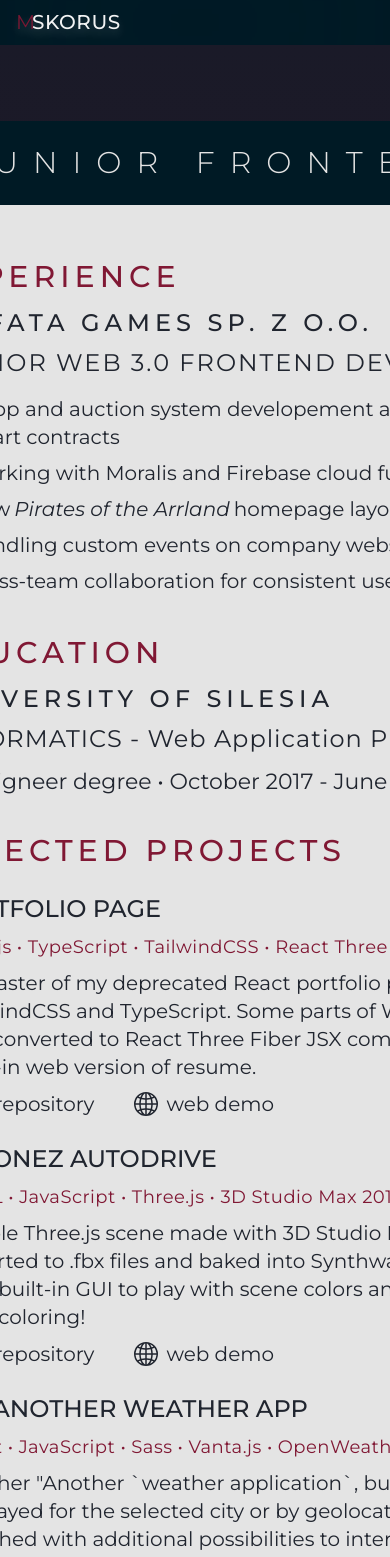
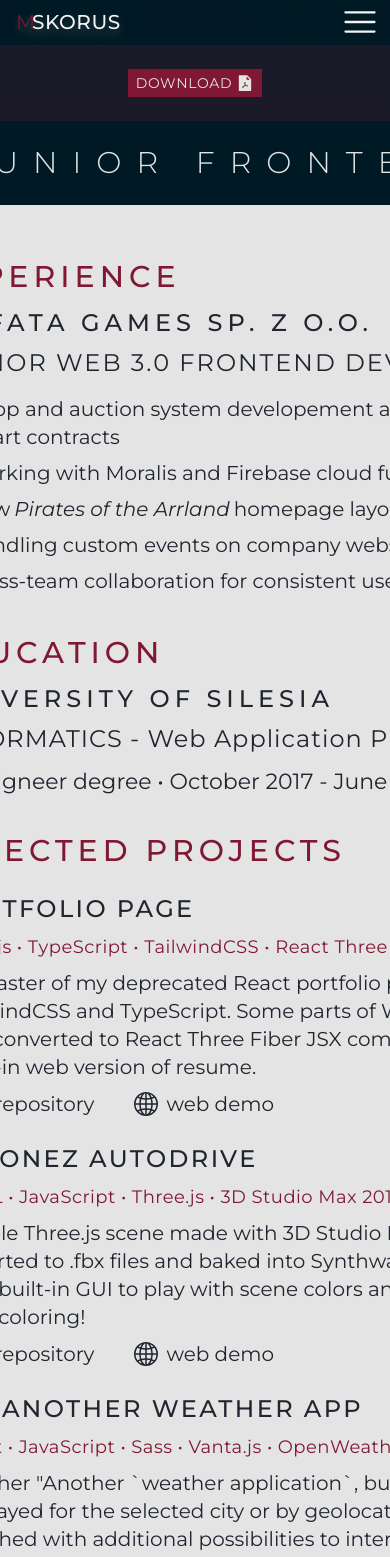
Before and after one commit to SkorczanFFF/mskorus-remaster, a Next.js app: page /resume in a window 390 px wide. Shown: the top 1557 px of the page. Built offline with nearby package versions, Linux system fonts and the light colour scheme; a web font is replaced by a local one.

Commit message:
feat: mobile navbar, small fixes

```diff
--- a/src/components/layout/Header/Header.tsx
+++ b/src/components/layout/Header/Header.tsx
@@ -1,6 +1,8 @@
-import React from 'react';
+import Link from 'next/link';
+import React, { useState } from 'react';
 
 import Desktop from '@/components/layout/Header/Partials/Desktop';
+import Mobile from '@/components/layout/Header/Partials/Mobile';
 
 const links = [
   { href: '/#home', label: 'Home' },
@@ -12,6 +14,11 @@ const links = [
 ];
 
 export default function Header(): JSX.Element {
+  const [click, setClick] = useState<boolean>(false);
+  const handleClick = () => {
+    setClick((prevClick) => !prevClick);
+  };
+
   return (
     <header
       className={`font-mont border-primary-blue sticky top-0 z-50 flex h-[45px] items-center justify-between border-b opacity-95 backdrop-blur-[100px]
@@ -30,9 +37,36 @@ export default function Header(): JSX.Element {
         </span>
       </a>
       <div className='justify-betweenflex h-14 items-center'>
-        {/* <Mobile links={links} /> */}
+        <Mobile links={links} click={click} handleClick={handleClick} />
         <Desktop links={links} />
       </div>
+      {click && (
+        <div
+          className={`mobileMenu border-primary-blue relative -z-50 -ml-[60px] h-[260px] w-[110vw] border-b backdrop-blur-[75px] duration-300 ${
+            click ? 'mt-[305px]' : '-mt-[305px]'
+          }`}
+          data-aos='fade-down'
+          data-aos-duration='750'
+        >
+          <ul
+            className='my-5 flex flex-col items-center gap-5'
+            data-aos='fade-down'
+            data-aos-duration='950'
+          >
+            {links.map(({ href, label }) => (
+              <Link
+                href={href}
+                scroll={false}
+                key={`${href}${label}`}
+                className='text-real-white hover:text-real-white text-md uppercase tracking-widest drop-shadow-[0_2px_2px_#001a25] duration-150 hover:tracking-[0.195em] hover:drop-shadow-[0_5px_5px_#972b1a]'
+                onClick={handleClick}
+              >
+                <li>{label}</li>
+              </Link>
+            ))}
+          </ul>
+        </div>
+      )}
     </header>
   );
 }
--- a/src/components/layout/Header/Partials/Mobile.tsx
+++ b/src/components/layout/Header/Partials/Mobile.tsx
@@ -1,4 +1,4 @@
-import React, { useEffect, useState } from 'react';
+import React from 'react';
 import { AiFillCloseSquare } from 'react-icons/ai';
 import { RxHamburgerMenu } from 'react-icons/rx';
 interface LinkItem {
@@ -8,36 +8,27 @@ interface LinkItem {
 
 interface MobileProps {
   links: LinkItem[];
+  click: boolean;
+  handleClick: () => void;
 }
-export default function Mobile({ links }: MobileProps): JSX.Element {
-  const [click, setClick] = useState<boolean>(false);
-
-  const handleOpen = () => {
-    console.log('handleOpen is called'); // Check if this log appears in the console
-    setClick(true);
-  };
-
-  const closeMobileMenu = () => setClick(false);
-
-  useEffect(() => {
-    console.log(click); // Check if the state changes in the console
-  }, [click]);
-
+export default function Mobile({
+  click,
+  handleClick,
+}: MobileProps): JSX.Element {
   return (
     <>
-      <div className='flex w-full md:hidden'>
+      <div className='flex w-full cursor-pointer md:hidden'>
         {click ? (
           <AiFillCloseSquare
-            className='absolute right-3 mt-2 h-10 w-10 text-4xl text-white'
-            onClick={handleOpen}
+            className='text-raspberry absolute right-[10px] mt-2 h-10 w-10 text-4xl'
+            onClick={handleClick} // Fix the onClick event here
           />
         ) : (
           <RxHamburgerMenu
-            className='absolute right-3 mt-2 h-10 w-10 text-4xl text-white'
-            onClick={closeMobileMenu}
+            className='text-real-white absolute right-3 mt-2 h-10 w-9 text-4xl'
+            onClick={handleClick}
           />
         )}
-        <div className='relative -left-10 h-[400px] w-[70vw] backdrop-blur-[75px]'></div>
       </div>
     </>
   );
--- a/src/pages/_app.tsx
+++ b/src/pages/_app.tsx
@@ -3,6 +3,8 @@ import { ToastContainer } from 'react-toastify';
 
 import 'react-toastify/dist/ReactToastify.css';
 import '@/styles/globals.css';
+
+import Header from '@/components/layout/Header/Header';
 
 function MyApp({ Component, pageProps }: AppProps) {
   return (
@@ -19,6 +21,7 @@ function MyApp({ Component, pageProps }: AppProps) {
         pauseOnHover
         toastStyle={{ backgroundColor: 'rgb(0, 26, 37)', color: '#e4e4e4' }}
       />
+      <Header />
       <Component {...pageProps} />
     </>
   );
--- a/src/pages/_document.tsx
+++ b/src/pages/_document.tsx
@@ -1,6 +1,4 @@
 import { Head, Html, Main, NextScript } from 'next/document';
-
-import Header from '@/components/layout/Header/Header';
 
 export default function Document() {
   return (
@@ -19,7 +17,7 @@ export default function Document() {
         />
       </Head>
       <body>
-        <Header />
+        {/* <Header /> */}
         <Main />
         <NextScript />
       </body>
--- a/src/pages/resume/index.tsx
+++ b/src/pages/resume/index.tsx
@@ -101,7 +101,7 @@ const Project: React.FC<ProjectData> = ({
   demoLink,
 }) => (
   <div className='ml-6 mt-6'>
-    <p className='text-2xl font-[500]'>{title}</p>
+    <p className='text-2xl font-[500] tracking-widest'>{title}</p>
     <div className='flex flex-col'>
       <div className='text-raspberry ml-2 mr-8 mt-2 flex items-center text-lg tracking-wide'>
         {technologies}
@@ -137,7 +137,7 @@ export default function CV(): JSX.Element {
         <title>Maciej Skorus - Resume - Frontend Developer</title>
       </Head>
       <section className='font-mont flex min-h-[100vh] flex-col items-center justify-between bg-gradient-to-b from-[#1A1A28] to-[#3a1323]'>
-        <div className='flex w-[1421px] justify-end'>
+        <div className='xxl:justify-end flex w-[1421px] justify-center'>
           <a
             href='/cv.pdf'
             download='Maciej_Skorus_CV'
@@ -146,18 +146,18 @@ export default function CV(): JSX.Element {
             DOWNLOAD <AiFillFilePdf className='ml-1 text-lg' />
           </a>
         </div>
-        <div className='m-10 mt-0 flex h-[2015px] w-[1421px] bg-white'>
-          <div className='flex w-full bg-red-300'>
+        <div className='xxl:overflow-hidden m-10 mt-0 flex h-[2015px] w-[1421px] overflow-scroll bg-white'>
+          <div className='flex w-full'>
             <div className='from-primary-blue via-primary-blue flex h-[2015px] w-[380px] flex-col bg-gradient-to-b from-0% via-60% to-[#172933] to-100%'>
               <div className='arrow-top-left white' />
               <div className='flex flex-col items-center justify-center'>
                 <p className='ml-[35px] mt-[23px] text-[3rem] font-[200] tracking-[32px] text-white'>
                   MACIEJ
                 </p>
-                <p className='z-10 ml-[30px] mt-[28px] text-[3.25rem] tracking-[23px] text-white'>
+                <p className='z-10 ml-[30px] mt-[30px] text-[3.25rem] tracking-[23px] text-white'>
                   SKORUS
                 </p>
-                <div className='to-raspberry via-raspberry -mt-[16px] h-[4px] w-full bg-gradient-to-r from-transparent' />
+                <div className='to-raspberry via-raspberry -mt-[18px] h-[4px] w-full bg-gradient-to-r from-transparent' />
               </div>
               <div className='mt-[65px]'>
                 <div className='h-[4px] w-[95%] bg-gradient-to-r from-white from-10% to-transparent to-100%' />
@@ -384,7 +384,7 @@ export default function CV(): JSX.Element {
                               {technos.map((techno, index) => (
                                 <div
                                   key={index}
-                                  className='hover:text-raspberry mb-3 flex w-[70px] cursor-pointer flex-col items-center text-[#20252ff6] duration-150 hover:drop-shadow-[0_-2px_2px_#80183466]'
+                                  className='hover:text-raspberry text-primary-blue mb-3 flex w-[70px] cursor-pointer flex-col items-center duration-150 hover:drop-shadow-[0_-2px_2px_#80183466]'
                                 >
                                   {techno.icon}
                                   <p className='mt-2 text-xs'>{techno.label}</p>
```
Also changed, not shown: 1 other file (tests, documents, lock files or other folders).
